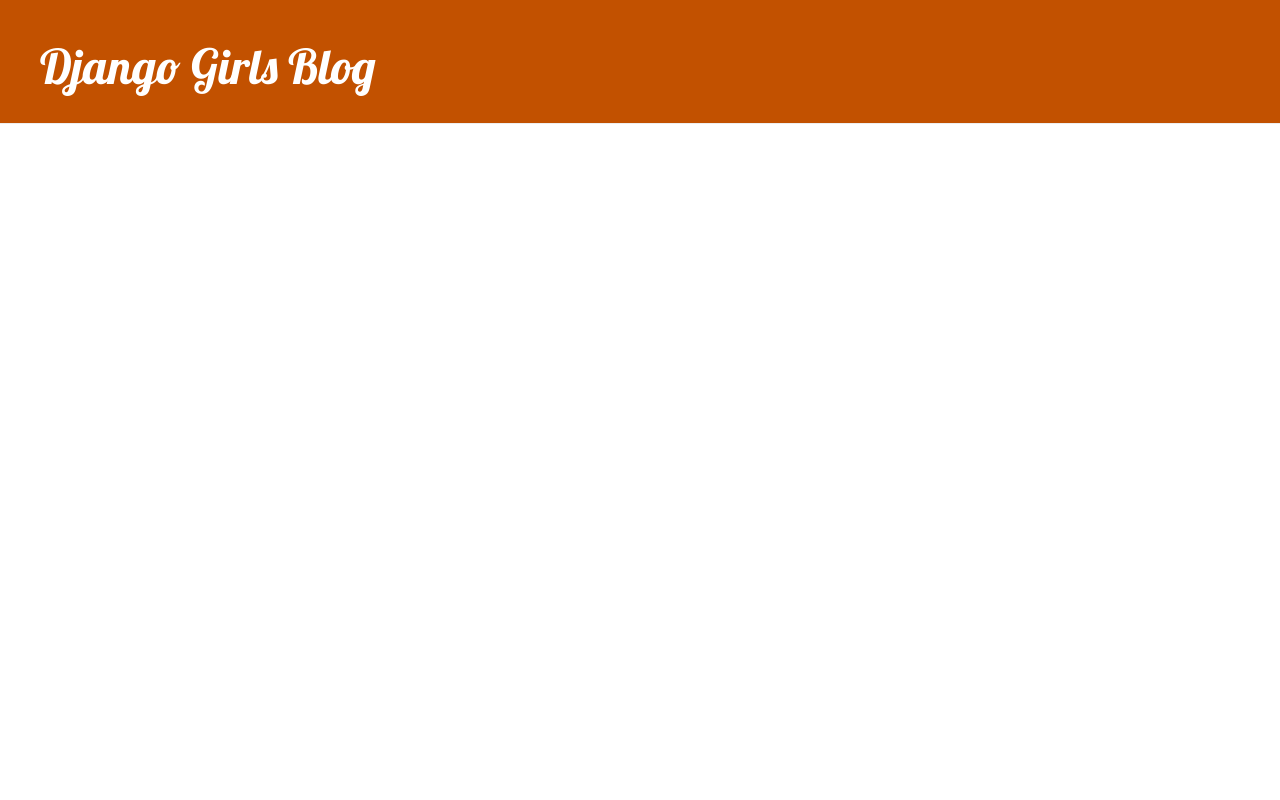
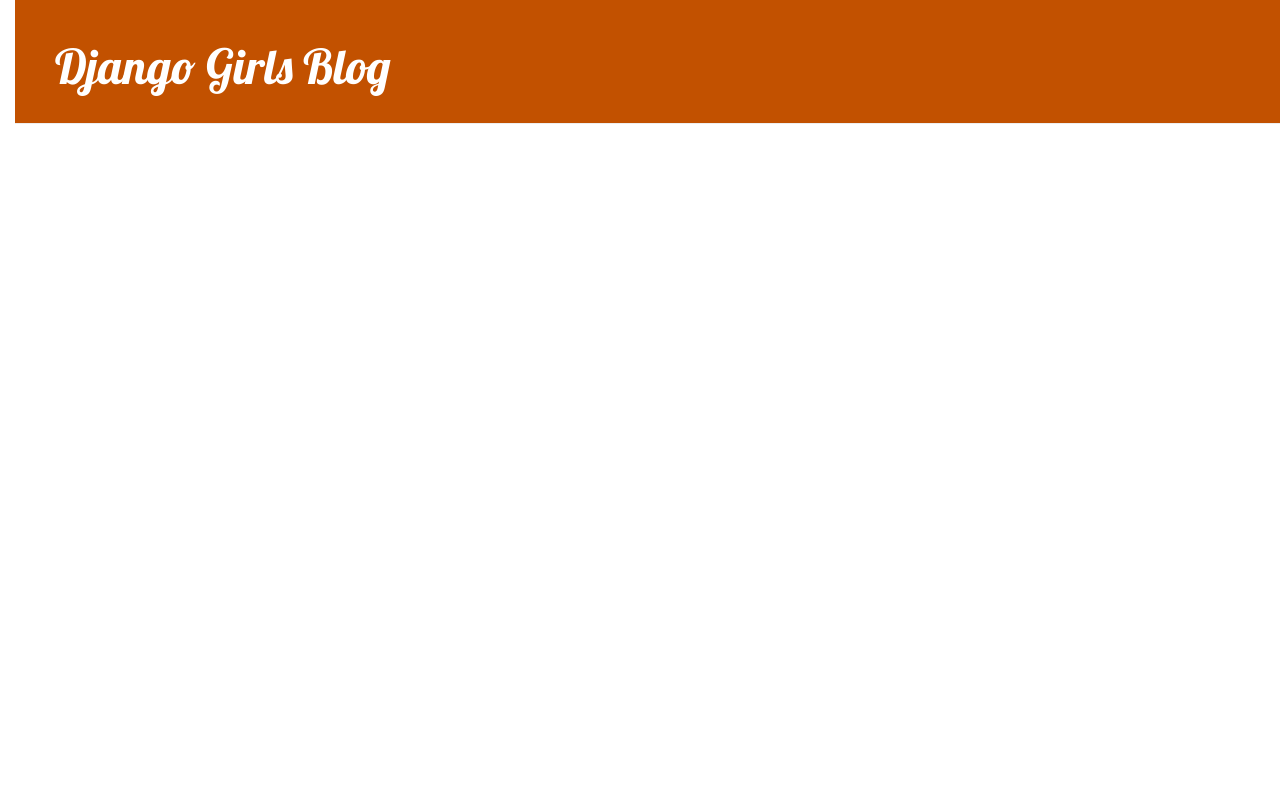
Before and after one commit to K-Almeida/My-First-Blog, a Django app: page / in a window 1280 px wide. Run offline with Django 3.2, Linux system fonts and the light colour scheme; data that the repository does not hold is empty; some libraries are stand-ins or nearby versions.

Commit message:
Estendendo os templates

```diff
--- a/blog/static/css/blog.css
+++ b/blog/static/css/blog.css
@@ -1,3 +1,12 @@
+h1 a, h2 a {
+    color:#C25100;
+    font-family: 'Lobster';
+}
+
+body {
+    padding-left: 15px;
+}
+
 .page-header {
     background-color: #C25100;
     margin-top: 0;
--- /dev/null
+++ b/blog/templates/blog/base.html
@@ -0,0 +1,23 @@
+{% load static %}
+<html>
+    <head>
+        <title>Django Girls blog</title>
+        <link rel="stylesheet" href="//maxcdn.bootstrapcdn.com/bootstrap/3.2.0/css/bootstrap.min.css">
+        <link rel="stylesheet" href="//maxcdn.bootstrapcdn.com/bootstrap/3.2.0/css/bootstrap-theme.min.css">
+        <link href='//fonts.googleapis.com/css?family=Lobster&subset=latin,latin-ext' rel='stylesheet' type='text/css'>
+        <link rel="stylesheet" href="{% static 'css/blog.css' %}">
+    </head>
+    <body>
+        <div class="page-header">
+            <h1><a href="/">Django Girls Blog</a></h1>
+        </div>
+        <div class="content container">
+            <div class="row">
+                <div class="col-md-8">
+                {% block content %}
+                {% endblock %}
+                </div>
+            </div>
+        </div>
+    </body>
+</html>
--- a/blog/templates/blog/post_list.html
+++ b/blog/templates/blog/post_list.html
@@ -1,32 +1,13 @@
-{% load static %}
-<html>
-    <head>
-        <title>Django Girls blog</title>
-        <link rel="stylesheet" href="//maxcdn.bootstrapcdn.com/bootstrap/3.2.0/css/bootstrap.min.css">
-        <link rel="stylesheet" href="//maxcdn.bootstrapcdn.com/bootstrap/3.2.0/css/bootstrap-theme.min.css">
-        <link rel="stylesheet" href="{% static 'css/blog.css' %}">
-        <link href="//fonts.googleapis.com/css?family=Lobster&subset=latin,latin-ext" rel="stylesheet" type="text/css">
+{% extends 'blog/base.html' %}
 
-    </head>
-    <body>
-        <div class="page-header">
-            <h1><a href="/">Django Girls Blog</a></h1>
-        </div>
-
-        <div class="content container">
-            <div class="row">
-                <div class="col-md-8">
+{% block content %}
     {% for post in posts %}
         <div class="post">
             <div class="date">
-                                <p>published: {{ post.published_date }}</p>
+                {{ post.published_date }}
             </div>
             <h2><a href="">{{ post.title }}</a></h2>
             <p>{{ post.text|linebreaksbr }}</p>
         </div>
     {% endfor %}
-                </div>
-            </div>
-        </div>
-    </body>
-</html>
+{% endblock %}
```
Lines whose indentation alone changed are shown as unchanged.
